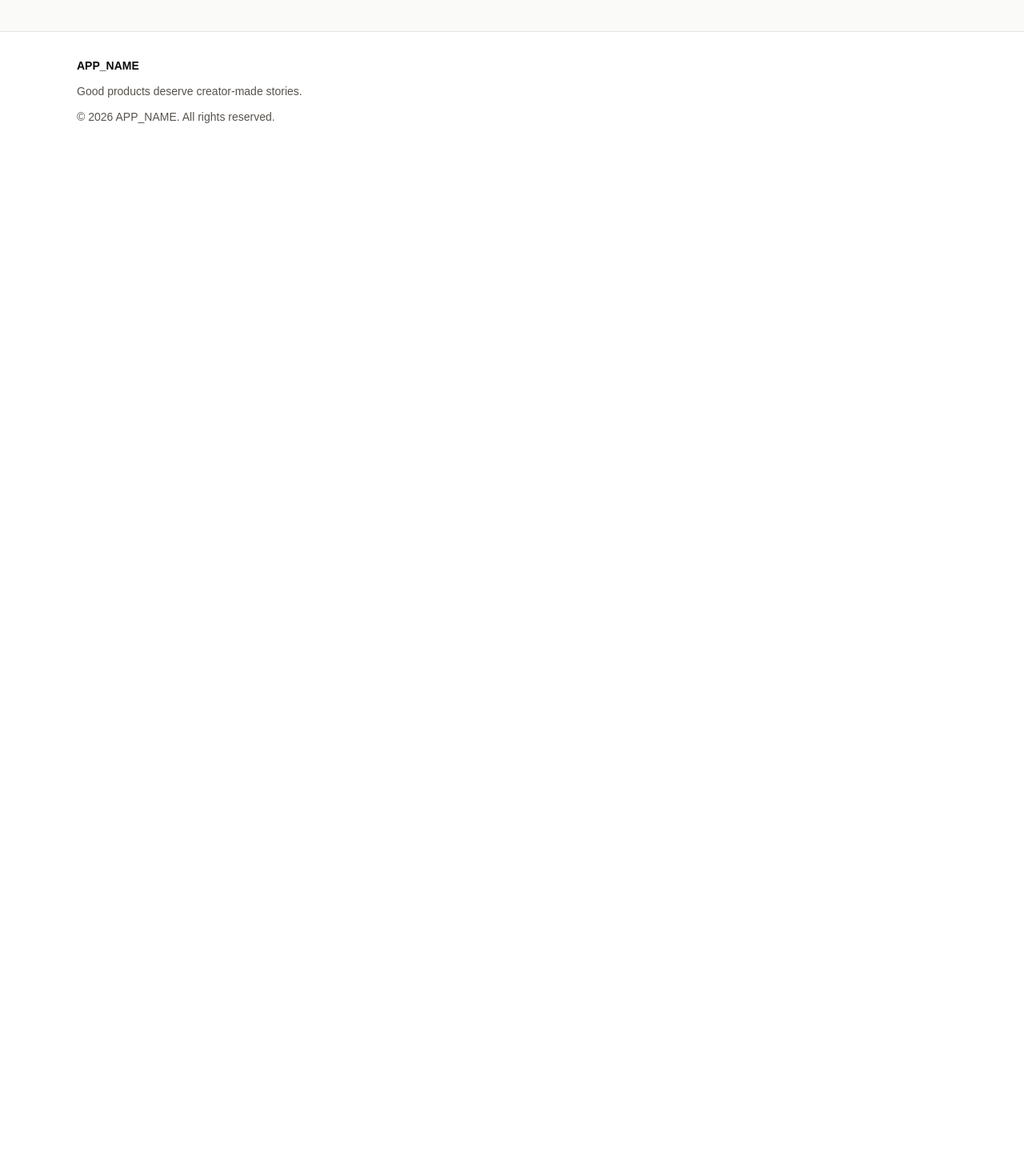
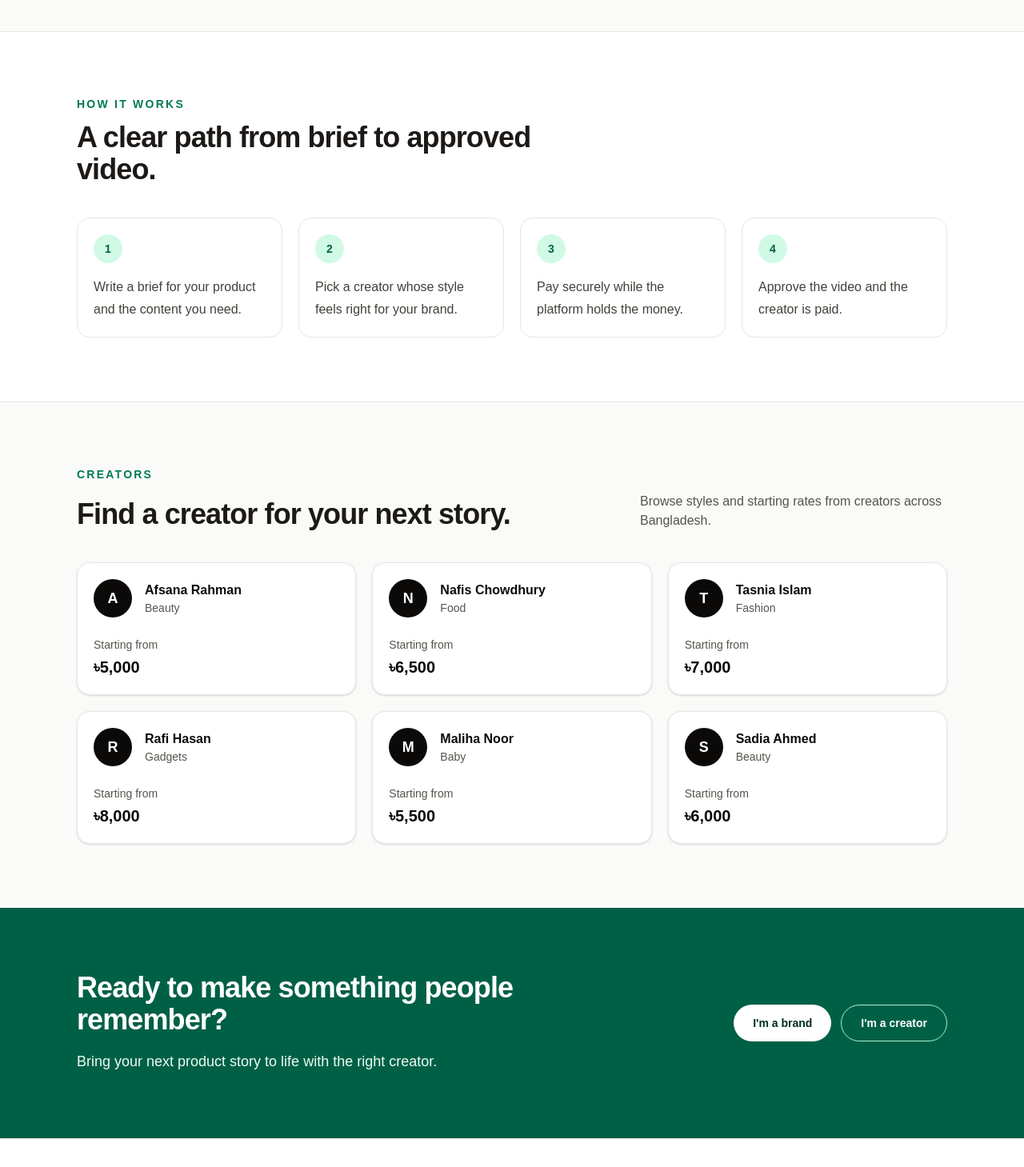
Before and after one commit to iced007/ugc-finder, a Next.js app in the folder repo/: page / in a window 1280 px wide. Shown: the part 640-2099 px from the top of the page at 80% size. Before the commit the page ends 828 px from the top, so only its background shows below. Built offline with nearby package versions, Linux system fonts and the light colour scheme.

Commit message:
phase 0.4 and 0.5

```diff
--- a/repo/app/page.tsx
+++ b/repo/app/page.tsx
@@ -1,6 +1,9 @@
+import { CreatorCards } from "@/components/landing/CreatorCards";
+import { CtaBand } from "@/components/landing/CtaBand";
 import { Footer } from "@/components/landing/Footer";
 import { Header } from "@/components/landing/Header";
 import { Hero } from "@/components/landing/Hero";
+import { HowItWorks } from "@/components/landing/HowItWorks";
 
 export default function Home() {
   return (
@@ -8,6 +11,9 @@ export default function Home() {
       <Header />
       <main className="flex flex-1 flex-col">
         <Hero />
+        <HowItWorks />
+        <CreatorCards />
+        <CtaBand />
       </main>
       <Footer />
     </div>
--- /dev/null
+++ b/repo/components/landing/CreatorCards.tsx
@@ -0,0 +1,34 @@
+import { placeholderCreators } from "@/lib/placeholder-creators";
+
+const taka = new Intl.NumberFormat("en-BD");
+
+export function CreatorCards() {
+  return (
+    <section id="creators">
+      <div className="mx-auto w-full max-w-6xl px-5 py-16 sm:px-8 sm:py-20">
+        <p className="text-sm font-semibold tracking-[0.16em] text-emerald-700 uppercase">Creators</p>
+        <div className="mt-3 flex flex-col gap-3 sm:flex-row sm:items-end sm:justify-between">
+          <h2 className="max-w-xl text-3xl font-bold tracking-tight sm:text-4xl">Find a creator for your next story.</h2>
+          <p className="max-w-sm text-stone-600">Browse styles and starting rates from creators across Bangladesh.</p>
+        </div>
+        <div className="mt-10 grid grid-cols-1 gap-5 sm:grid-cols-2 lg:grid-cols-3">
+          {placeholderCreators.map((creator) => (
+            <article className="rounded-2xl border border-stone-200 bg-white p-5 shadow-sm" key={creator.name}>
+              <div className="flex items-center gap-4">
+                <span className="flex size-12 items-center justify-center rounded-full bg-stone-950 text-lg font-bold text-white" aria-hidden="true">
+                  {creator.name.charAt(0)}
+                </span>
+                <div>
+                  <h3 className="font-semibold text-stone-950">{creator.name}</h3>
+                  <p className="text-sm text-stone-600">{creator.category}</p>
+                </div>
+              </div>
+              <p className="mt-6 text-sm text-stone-600">Starting from</p>
+              <p className="mt-1 text-xl font-bold text-stone-950">৳{taka.format(creator.price)}</p>
+            </article>
+          ))}
+        </div>
+      </div>
+    </section>
+  );
+}
--- /dev/null
+++ b/repo/components/landing/CtaBand.tsx
@@ -0,0 +1,20 @@
+export function CtaBand() {
+  return (
+    <section className="bg-emerald-800 text-white">
+      <div className="mx-auto flex w-full max-w-6xl flex-col gap-7 px-5 py-16 sm:px-8 sm:py-20 lg:flex-row lg:items-center lg:justify-between">
+        <div className="max-w-xl">
+          <h2 className="text-3xl font-bold tracking-tight sm:text-4xl">Ready to make something people remember?</h2>
+          <p className="mt-4 text-lg leading-8 text-emerald-50">Bring your next product story to life with the right creator.</p>
+        </div>
+        <div className="flex flex-col gap-3 sm:flex-row lg:shrink-0">
+          <a className="flex min-h-11 items-center justify-center rounded-full bg-white px-6 py-3 text-sm font-semibold text-emerald-950 transition-colors hover:bg-emerald-100" href="#">
+            I&apos;m a brand
+          </a>
+          <a className="flex min-h-11 items-center justify-center rounded-full border border-emerald-200 px-6 py-3 text-sm font-semibold text-white transition-colors hover:bg-emerald-700" href="#">
+            I&apos;m a creator
+          </a>
+        </div>
+      </div>
+    </section>
+  );
+}
--- /dev/null
+++ b/repo/components/landing/HowItWorks.tsx
@@ -0,0 +1,27 @@
+const steps = [
+  "Write a brief for your product and the content you need.",
+  "Pick a creator whose style feels right for your brand.",
+  "Pay securely while the platform holds the money.",
+  "Approve the video and the creator is paid.",
+];
+
+export function HowItWorks() {
+  return (
+    <section className="border-y border-stone-200 bg-white" id="how-it-works">
+      <div className="mx-auto w-full max-w-6xl px-5 py-16 sm:px-8 sm:py-20">
+        <p className="text-sm font-semibold tracking-[0.16em] text-emerald-700 uppercase">How it works</p>
+        <h2 className="mt-3 max-w-xl text-3xl font-bold tracking-tight sm:text-4xl">A clear path from brief to approved video.</h2>
+        <ol className="mt-10 grid gap-5 sm:grid-cols-2 lg:grid-cols-4">
+          {steps.map((step, index) => (
+            <li className="rounded-2xl border border-stone-200 p-5" key={step}>
+              <span className="flex size-9 items-center justify-center rounded-full bg-emerald-100 text-sm font-bold text-emerald-800">
+                {index + 1}
+              </span>
+              <p className="mt-4 leading-7 text-stone-700">{step}</p>
+            </li>
+          ))}
+        </ol>
+      </div>
+    </section>
+  );
+}
--- /dev/null
+++ b/repo/lib/placeholder-creators.ts
@@ -0,0 +1,14 @@
+export type PlaceholderCreator = {
+  name: string;
+  category: "Beauty" | "Food" | "Fashion" | "Gadgets" | "Baby";
+  price: number;
+};
+
+export const placeholderCreators: PlaceholderCreator[] = [
+  { name: "Afsana Rahman", category: "Beauty", price: 5000 },
+  { name: "Nafis Chowdhury", category: "Food", price: 6500 },
+  { name: "Tasnia Islam", category: "Fashion", price: 7000 },
+  { name: "Rafi Hasan", category: "Gadgets", price: 8000 },
+  { name: "Maliha Noor", category: "Baby", price: 5500 },
+  { name: "Sadia Ahmed", category: "Beauty", price: 6000 },
+];
```
Also changed, not shown: 2 other files (tests, documents, lock files or other folders).
